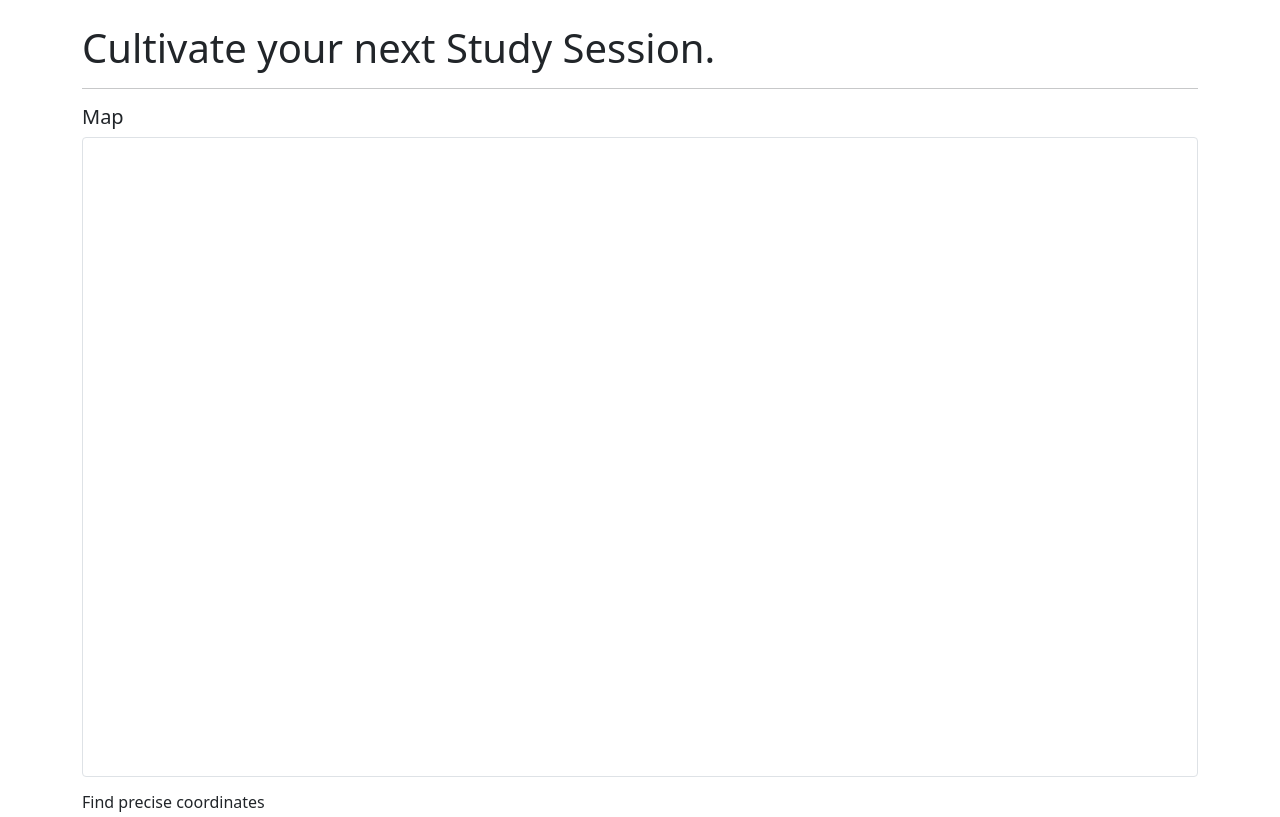
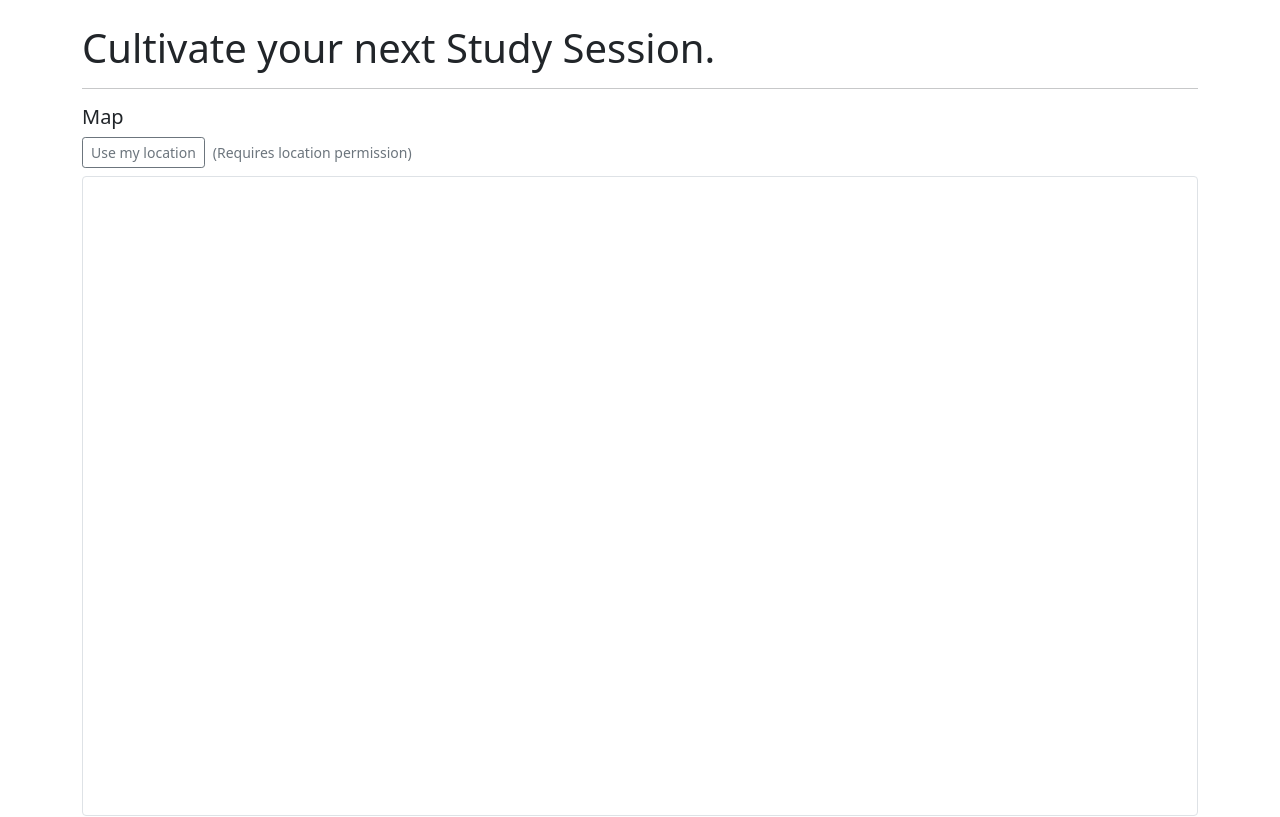
Before and after one commit to Denzell-M/studyspaces, a plain HTML site: page index.html in a window 1280 px wide. Shown: the top 817 px of the page. Drawn offline with nearby package versions, Linux system fonts and the light colour scheme; some packages are replaced by stand-ins of ours.

Commit message:
updated frontend for location request in browser

```diff
--- a/index.html
+++ b/index.html
@@ -29,6 +29,15 @@
       <hr />
 
       <h2 class="h5">Map</h2>
+
+      <div class="d-flex gap-2 align-items-center mb-2">
+        <button id="myLocationBtn" class="btn btn-outline-secondary btn-sm" type="button">
+          Use my location
+        </button>
+        <div class="text-muted small">
+          (Requires location permission)
+        </div>
+      </div>
 
       <div id="map" class="rounded border"></div>
 
```
